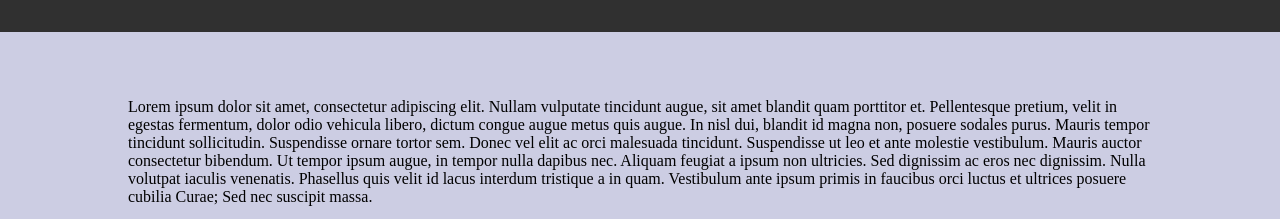
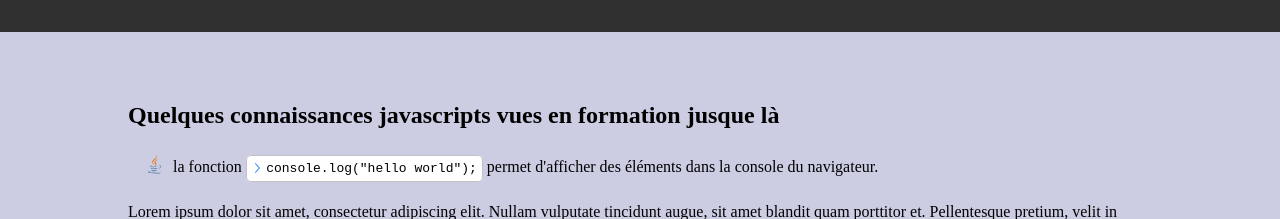
Before and after one commit to usernamethefirst/projet1, a plain HTML site: page html/javascript.html in a window 1280 px wide. Shown: the part 172-391 px from the top of the page. Drawn offline with Linux system fonts and the light colour scheme; a script that the page names is missing.

Commit message:
javascript code

```diff
--- /dev/null
+++ b/css/javascript.css
@@ -0,0 +1,34 @@
+code {
+    background-color: white;
+    color: black;
+    border: solid 1px #c1c1c1;
+    border-radius: 5px;
+    padding: 5px 5px 5px 10px;
+    white-space: nowrap;
+}*
+
+code:before{
+    content:url("../images/miniflechebleue.svg");
+    position: relative;
+    top:1px;
+    right:4px
+}
+
+ul.code {
+    list-style-type: none;
+    padding: 0;
+    margin: 0;
+    margin-left: 20px;
+}
+
+
+
+ul.code li {
+    background-image: url("../images/minilogojavascript.svg");
+    background-repeat: no-repeat;
+    background-position-y: 6px;
+    padding-left: 25px;
+    margin: 1em 0;
+    line-height: calc( 1em + 20px);
+
+}
--- a/html/javascript.html
+++ b/html/javascript.html
@@ -7,6 +7,7 @@
     <meta name="viewport" content="width=device-width, initial-scale=1.0">
     <meta charset="UTF-8">
     <link rel="stylesheet" href="../css/styleglobal.css" type="text/css" />
+    <link rel="stylesheet" href="../css/javascript.css" type="text/css" />
     <script src="../js/main.js" type="text/javascript"></script>
 </head>
 
@@ -45,6 +46,16 @@
 
 
     <section id="corps">
+
+        <h1>Quelques connaissances javascripts vues en formation jusque là</h1>
+        <p>
+            <ul class="code">
+                <li>
+                    la fonction <code>console.log("hello world");</code> permet d'afficher des éléments dans la console du navigateur.
+                </li>
+
+            </ul>
+        </p>
         <p>
             Lorem ipsum dolor sit amet, consectetur adipiscing elit. Nullam vulputate tincidunt augue, sit amet blandit
             quam porttitor et. Pellentesque pretium, velit in egestas fermentum, dolor odio vehicula libero, dictum
```
Also changed, not shown: images/miniflechebleue.svg (added), images/minilogojavascript.svg (added).
